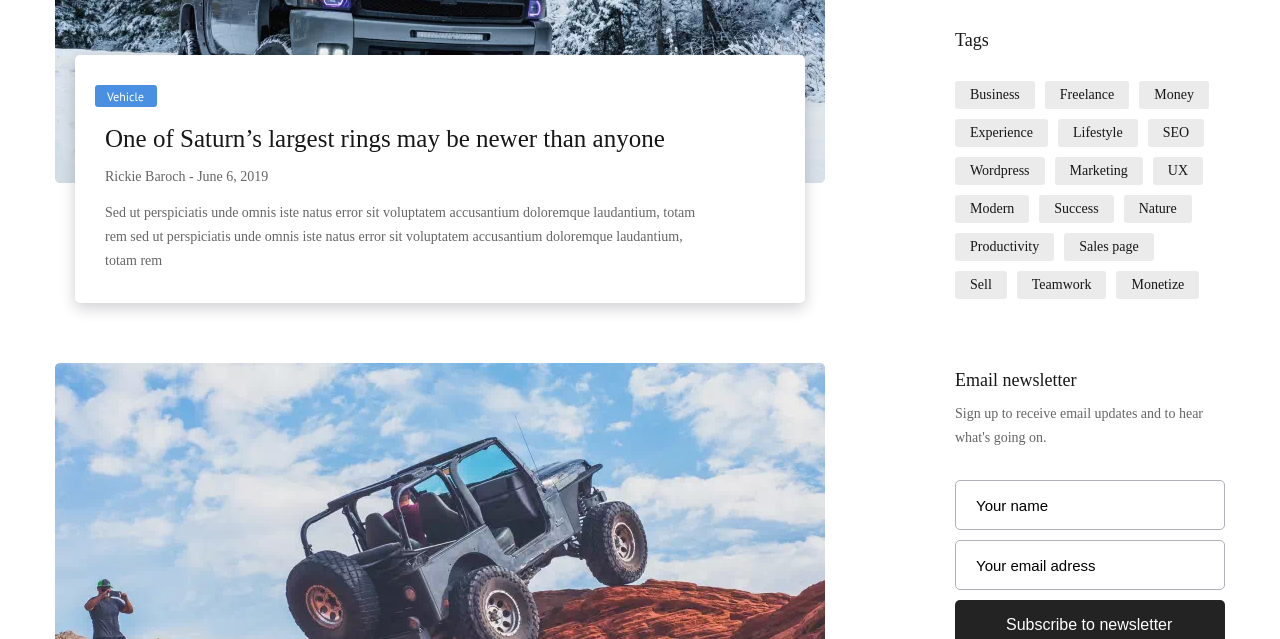
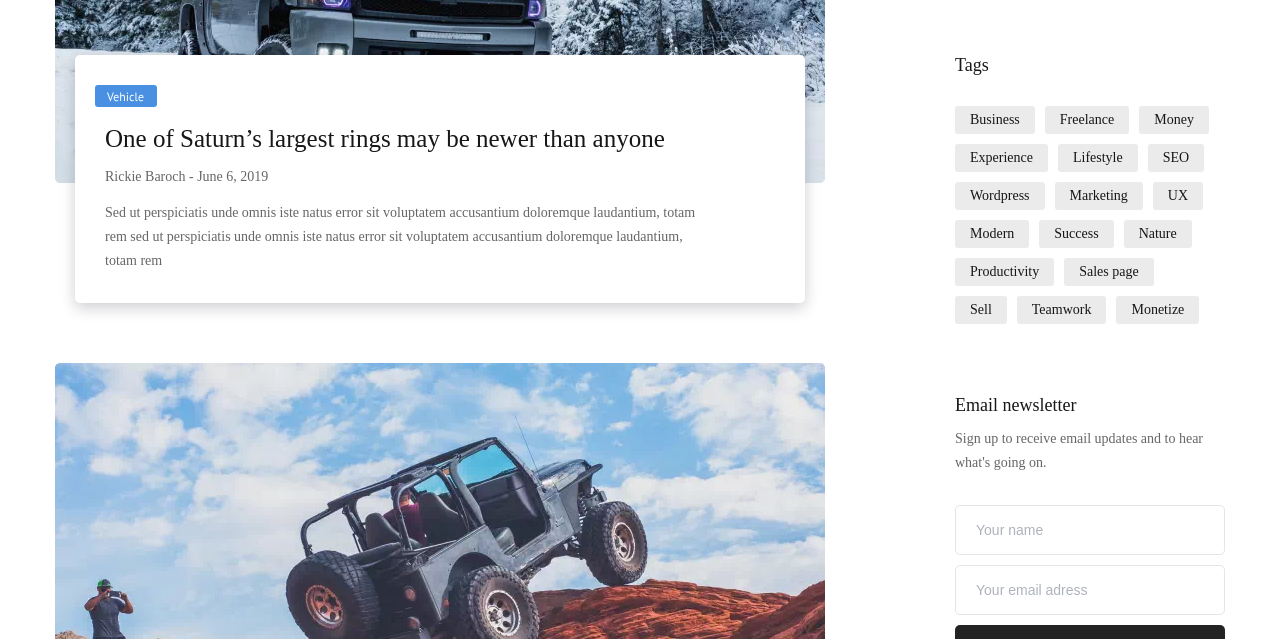
Before and after one commit to Im-Mad-Panda/premium-car, a plain HTML site: page index.html in a window 1280 px wide. Shown: the part 2898-3537 px from the top of the page. Drawn offline with nearby package versions, Linux system fonts and the light colour scheme; a web font is replaced by a local one.

Commit message:
creative-side

```diff
--- a/css/style.css
+++ b/css/style.css
@@ -548,8 +548,8 @@ margin-bottom: 10px;
   font-family: "PT Sans italic";
 font-size: 14px;
 line-height: 18px;
-color: #999999;
-margin-bottom: 15px;
+color: #666666;
+margin-bottom: 40px;
 }
 .creative-side-text{
 font-family: "PT Sans Regular";
@@ -691,10 +691,11 @@ margin-bottom: 30px;
   padding-left: 20px;
   width: 270px;
   height: 50px;
-  font-size: 15px;
-  line-height: 32px;
+  font-size: 14px;
+  line-height: 18px;
   margin-bottom: 10px;
-  border: 0.8px solid #afb0b9;
+  color: #AEB3BB;
+  border: 1px solid #E5E5E5;
   box-sizing: border-box;
   border-radius: 5px;
 }
@@ -710,3 +711,4 @@ margin-bottom: 30px;
   box-shadow: 0 0 15px rgb(54, 54, 54);
   transition: 0.3s;
 }
+/*=====================ASIDE STYLE END======================*/
```
